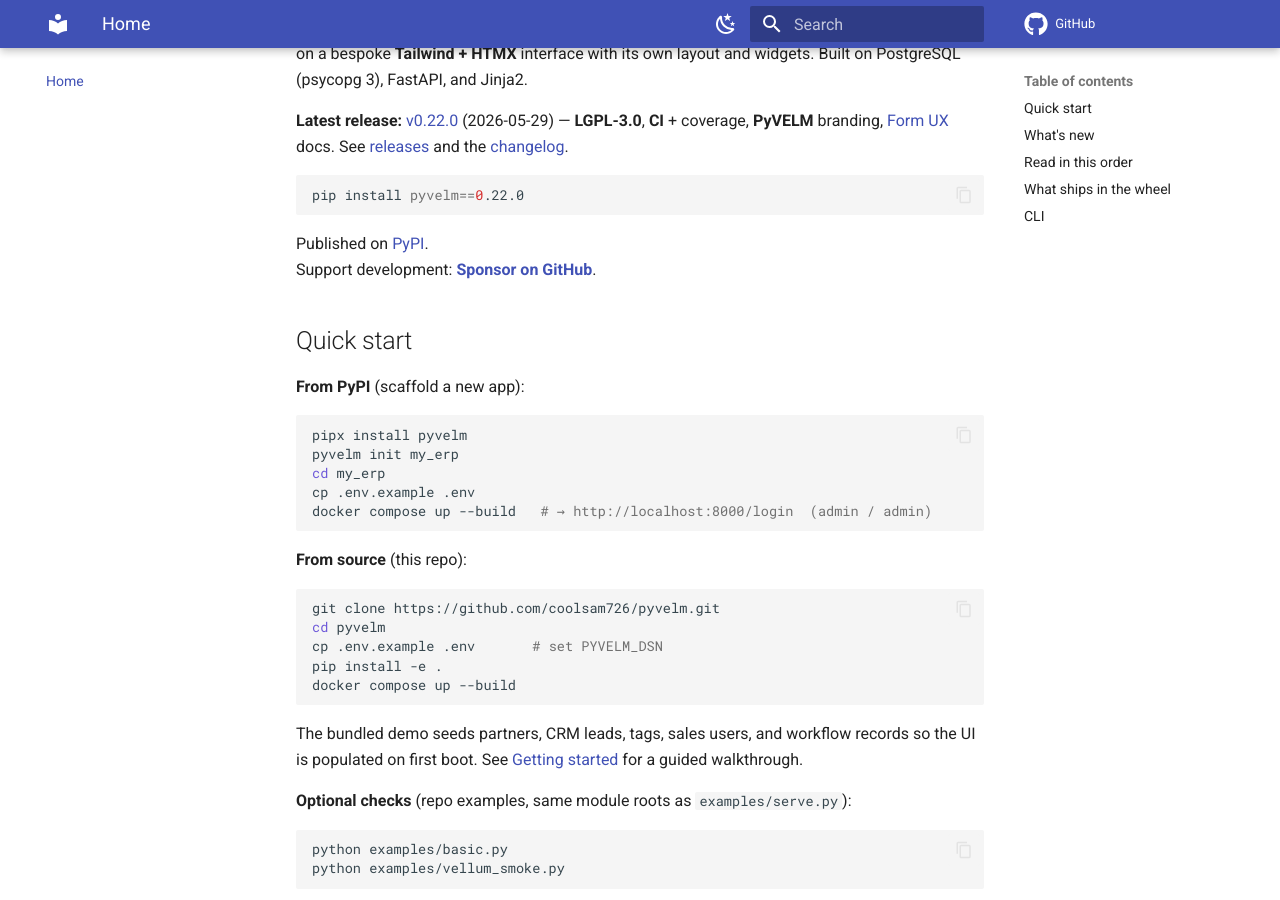
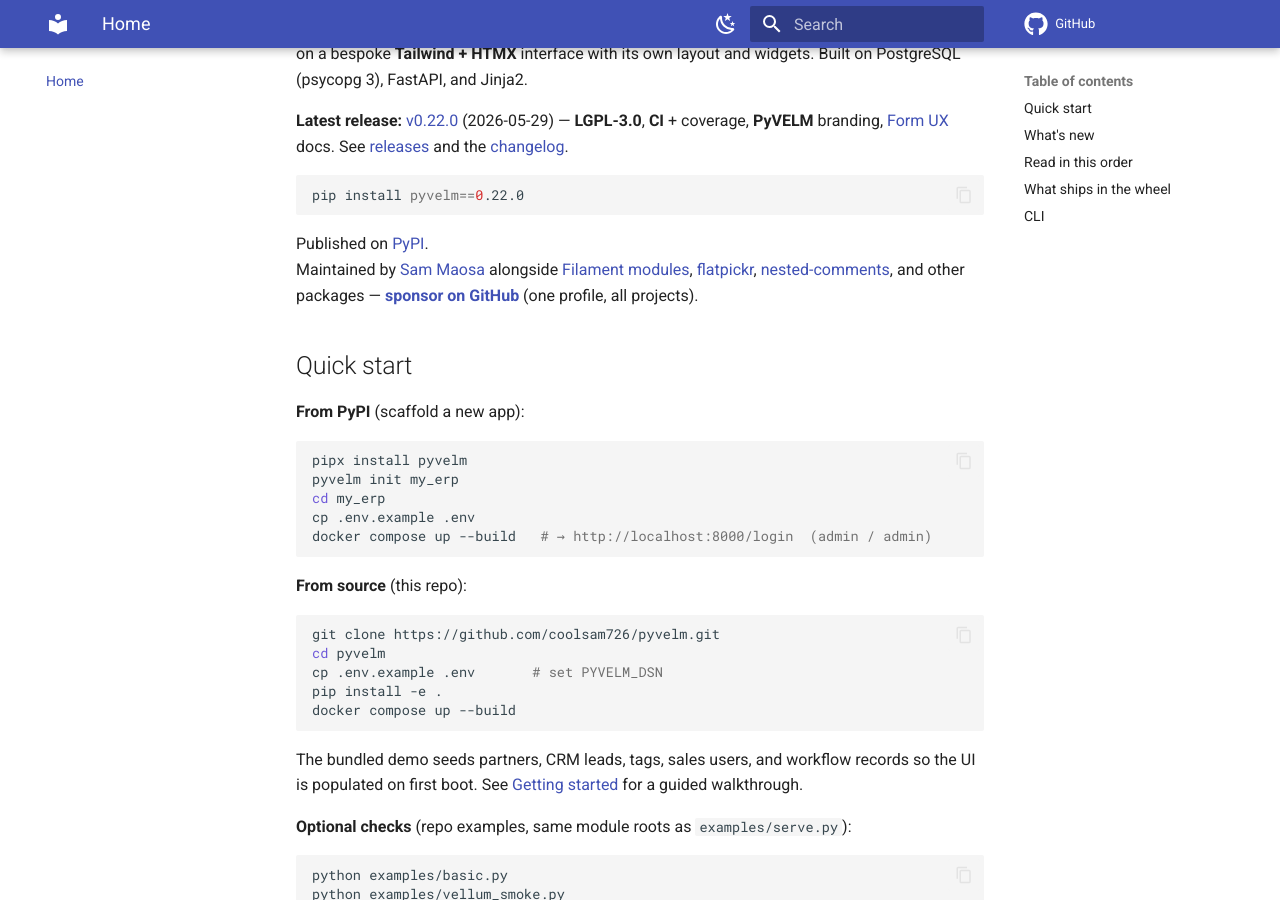
Before and after one commit to coolsam726/pyvelm, an MkDocs documentation site: the page built from docs/index.md, in a window 1280 px wide and 900 px high, scrolled down 305 px. Built offline with MkDocs 1.6.1 and Material for MkDocs 9.7.7, drawn with Linux system fonts in a browser that asks for light colours; comment, search, counter and statistics services are not loaded.

Commit message:
Expand sponsor section with full maintainer portfolio.
Link PyVELM alongside Filament and TypeORM packages on one GitHub
Sponsors profile; update docs home page to match.

````diff
--- a/docs/index.md
+++ b/docs/index.md
@@ -18,7 +18,11 @@ pip install pyvelm==0.22.0
 ```
 
 Published on [PyPI](https://pypi.org/project/pyvelm/).
-Support development: [**Sponsor on GitHub**](https://github.com/sponsors/coolsam726).
+Maintained by [Sam Maosa](https://github.com/coolsam726) alongside
+[Filament modules](https://github.com/savannabits/filament-modules),
+[flatpickr](https://github.com/coolsam726/flatpickr),
+[nested-comments](https://github.com/coolsam726/nested-comments), and other packages —
+[**sponsor on GitHub**](https://github.com/sponsors/coolsam726) (one profile, all projects).
 
 ## Quick start
 
````
Also changed, not shown: README.md (+15 -2 lines).
